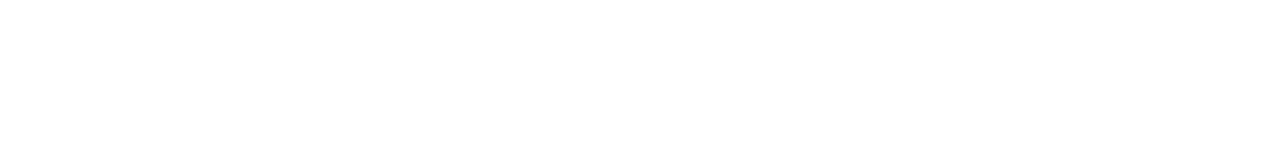
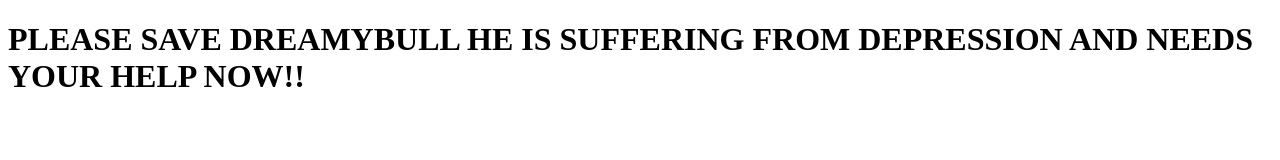
Before and after one commit to DreamyBull/CS3, a plain HTML site: page index.html in a window 1280 px wide. Drawn offline with Linux system fonts and the light colour scheme.

Commit message:
Update index.html

```diff
--- a/index.html
+++ b/index.html
@@ -1,2 +1,4 @@
 <!DOCTYPE html>
 <html>
+
+<h1> PLEASE SAVE DREAMYBULL HE IS SUFFERING FROM DEPRESSION AND NEEDS YOUR HELP NOW!! </h1>
```
